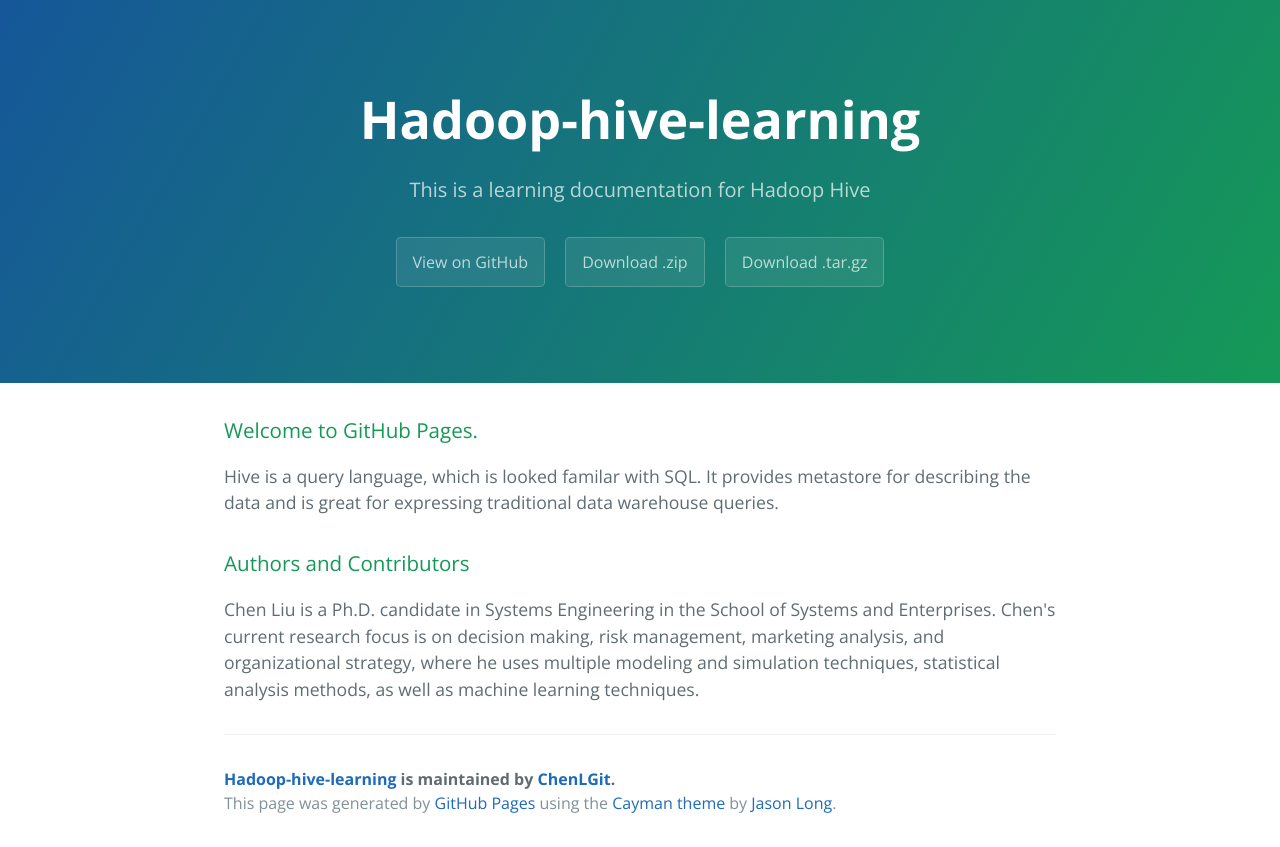
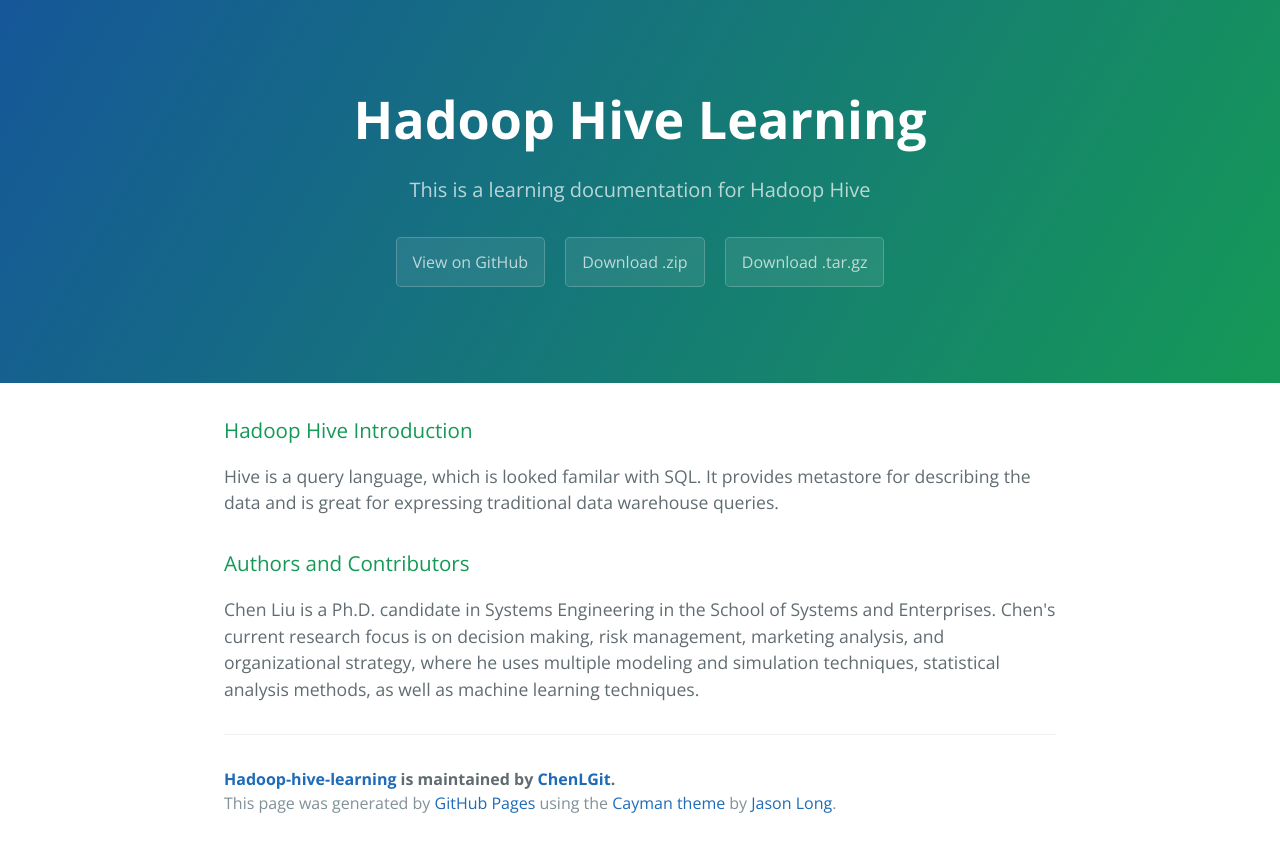
Before and after one commit to ChenLGit/Hadoop-Hive-Learning, a plain HTML site: page index.html in a window 1280 px wide. Drawn offline with nearby package versions, Linux system fonts and the light colour scheme.

Commit message:
Update index.html

```diff
--- a/index.html
+++ b/index.html
@@ -11,7 +11,7 @@
   </head>
   <body>
     <section class="page-header">
-      <h1 class="project-name">Hadoop-hive-learning</h1>
+      <h1 class="project-name">Hadoop Hive Learning</h1>
       <h2 class="project-tagline">This is a learning documentation for Hadoop Hive</h2>
       <a href="https://github.com/ChenLGit/Hadoop-Hive-Learning" class="btn">View on GitHub</a>
       <a href="https://github.com/ChenLGit/Hadoop-Hive-Learning/zipball/master" class="btn">Download .zip</a>
@@ -20,7 +20,7 @@
 
     <section class="main-content">
       <h3>
-<a id="Introduction to Hadoop Hive" class="anchor" href="#welcome-to-github-pages" aria-hidden="true"><span aria-hidden="true" class="octicon octicon-link"></span></a>Welcome to GitHub Pages.</h3>
+<a id="Introduction to Hadoop Hive" class="anchor" href="#welcome-to-github-pages" aria-hidden="true"><span aria-hidden="true" class="octicon octicon-link"></span></a>Hadoop Hive Introduction</h3>
 
 <p> Hive is a query language, which is looked familar with SQL. It provides metastore for describing the data and is great for expressing traditional data warehouse queries. </p>
 
```
